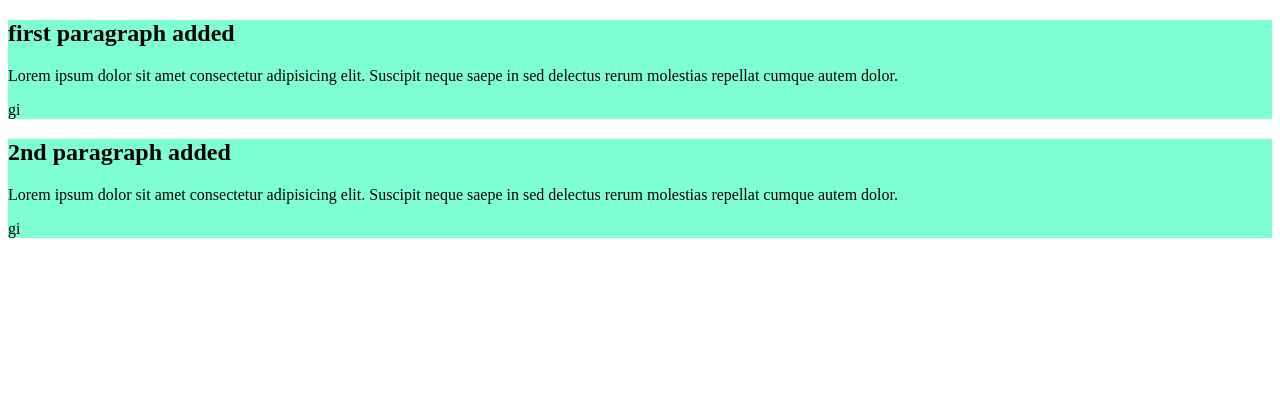
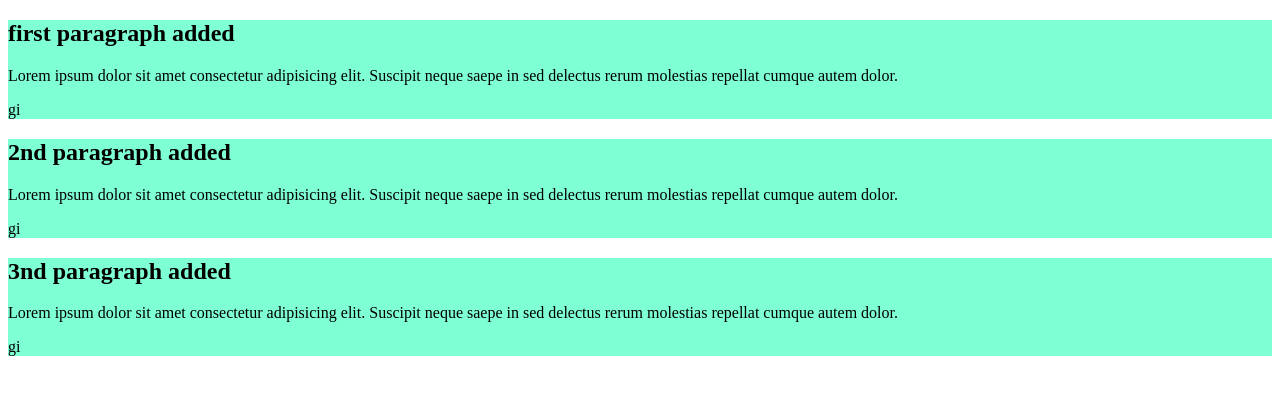
Before and after one commit to Fayed-Abir/2nd-pilot-github-repo, a plain HTML site: page 2nd_index.html in a window 1280 px wide. Drawn offline with Linux system fonts and the light colour scheme.

Commit message:
3rd paragraph and text-decoration color added

```diff
--- a/2nd_index.html
+++ b/2nd_index.html
@@ -14,5 +14,8 @@
     <div><h2>2nd paragraph added</h2>
     <p>Lorem ipsum dolor sit amet consectetur adipisicing elit. Suscipit neque saepe in sed delectus rerum molestias repellat cumque autem dolor.</p>gi</div>
 
+    <div><h2>3nd paragraph added</h2>
+    <p>Lorem ipsum dolor sit amet consectetur adipisicing elit. Suscipit neque saepe in sed delectus rerum molestias repellat cumque autem dolor.</p>gi</div>
+
 </body>
 </html>
--- a/Style/blog.css
+++ b/Style/blog.css
@@ -2,4 +2,5 @@ div{
     background-color: aquamarine;
     padding: 10;
     margin-top: 10 px;
+    text-decoration: blue;
 }
```
